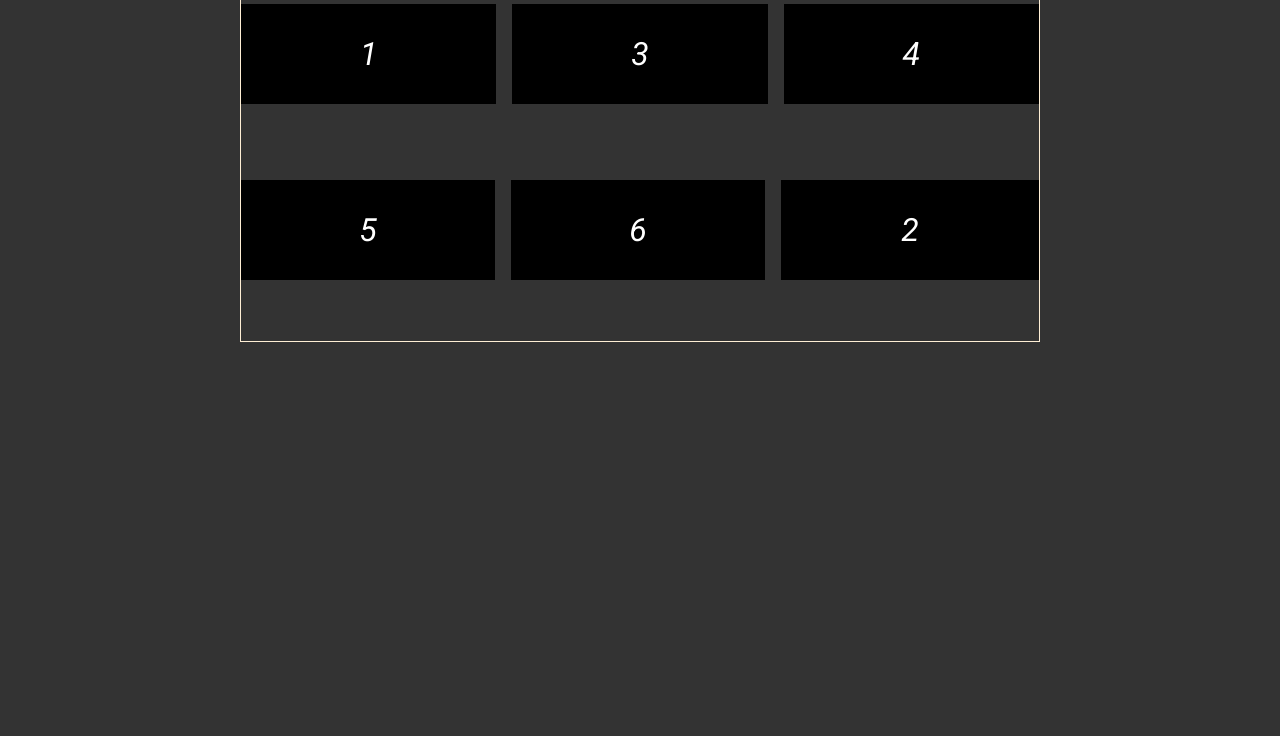
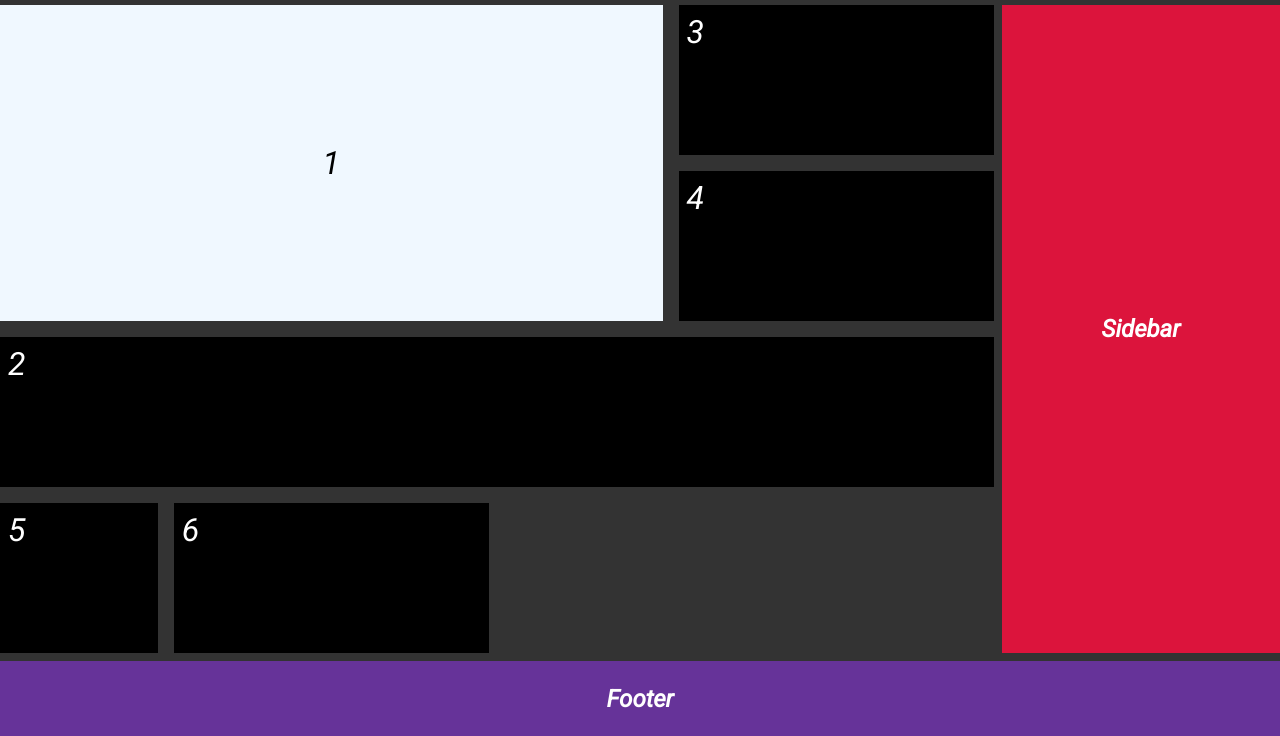
Before and after one commit to andrija-zikovic/css-tut, a plain HTML site: page grid/index.html in a window 1280 px wide. Shown: the part 78-814 px from the top of the page. Drawn offline with Linux system fonts and the light colour scheme.

Commit message:
new file:   .vscode/settings.json 	renamed:    css-flexbox/css/style.css -> flexbox/css/style.css 	renamed:    css-flexbox/index.html -> flexbox/index.html 	new file:   grid/css/style.css 	new file:   grid/index.html 	new file:   images/css/styles.css 	new file:   images/img/bubbles.png 	new file:   images/img/map-2176x1451.png 	new file:   images/img/pat1.png 	new file:   images/img/pat2-transparency.png 	new file:   images/img/pat2.png 	new file:   images/img/profile-800x800.png 	new file:   images/img/scenic-2200x1331.png 	new file:   images/index.html 	renamed:    css-positions/css/style.css -> positions/css/style.css 	renamed:    css-positions/index.html -> positions/index.html

```diff
--- /dev/null
+++ b/grid/css/style.css
@@ -0,0 +1,75 @@
+@import url('https://fonts.googleapis.com/css2?family=Roboto:ital@1&display=swap');
+
+* {
+    margin: 0;
+    padding: 0;
+    box-sizing: border-box;
+}
+
+body {
+    background-color: #333;
+    color: papayawhip;
+    font-family: 'Roboto', sans-serif;
+    min-height: 100vh;
+
+    display: grid;
+    grid-template-columns: repeat(9, 1fr);
+    grid-auto-rows: 75px auto 75px;
+    grid-template-areas:
+        "hd hd hd hd hd hd hd hd hd"
+        "mn mn mn mn mn mn mn sb sb"
+        "ft ft ft ft ft ft ft ft ft";
+    gap: 0.5rem;
+}
+
+.container {
+    grid-area: mn;
+    display: grid;
+    grid-template-columns: repeat(2, 1fr 2fr);
+    grid-auto-rows: minmax(150px, auto);
+    gap: 1rem;
+}
+
+.el {
+    background-color: rebeccapurple;
+    color: white;
+    display: grid;
+    place-content: center;
+}
+
+.header {
+    grid-area: hd;
+}
+
+.sidebar {
+    grid-area: sb;
+    background-color: crimson;
+}
+
+.footer {
+    grid-area: ft;
+}
+
+.box {
+    background-color: black;
+    color: white;
+    font-size: 2rem;
+    padding: 0.5rem;
+}
+
+.box:first-child {
+    background-color: aliceblue;
+    color: black;
+    grid-column: 1 / 4;
+    grid-row: 1 / 3;
+
+    display: grid;
+    place-content: center;
+}
+
+.box:nth-child(2) {
+    background-color: rgb(0, 0, 0);
+    color: white;
+    grid-column: 1 / 5;
+    grid-row: 3 / 4;
+}
--- a/css-flexbox/index.html
+++ b/grid/index.html
@@ -5,11 +5,15 @@
     <meta charset="UTF-8">
     <meta http-equiv="X-UA-Compatible" content="IE=edge">
     <meta name="viewport" content="width=device-width, initial-scale=1.0">
-    <title>CSS Flexbox</title>
+    <title>CSS Grid
+    </title>
     <link rel="stylesheet" href="css/style.css">
 </head>
 
 <body>
+    <header class="header el">
+        <h1>Header</h1>
+    </header>
     <main class="container">
         <div class="box">1</div>
         <div class="box">2</div>
@@ -18,6 +22,12 @@
         <div class="box">5</div>
         <div class="box">6</div>
     </main>
+    <aside class="sidebar el">
+        <h2>Sidebar</h2>
+    </aside>
+    <footer class="footer el">
+        <h2>Footer</h2>
+    </footer>
 </body>
 
 </html>
--- /dev/null
+++ b/images/css/styles.css
@@ -0,0 +1,17 @@
+@import url("https://fonts.googleapis.com/css2?family=Nunito&display=swap");
+
+/* Begin Reset */
+* {
+    margin: 0;
+    padding: 0;
+    box-sizing: border-box;
+}
+
+body {
+    background-color: #333;
+    color: papayawhip;
+}
+
+img {
+    display: block;
+}
```
Also changed, not shown: flexbox/index.html (added, +24 -0 lines), images/index.html (added, +35 -0 lines), flexbox/css/style.css (renamed from css-flexbox/css/style.css), images/img/bubbles.png (added), images/img/pat1.png (added), images/img/pat2-transparency.png (added), images/img/pat2.png (added), images/img/profile-800x800.png (added), positions/css/style.css (renamed from css-positions/css/style.css), positions/index.html (renamed from css-positions/index.html), 2 other files.
